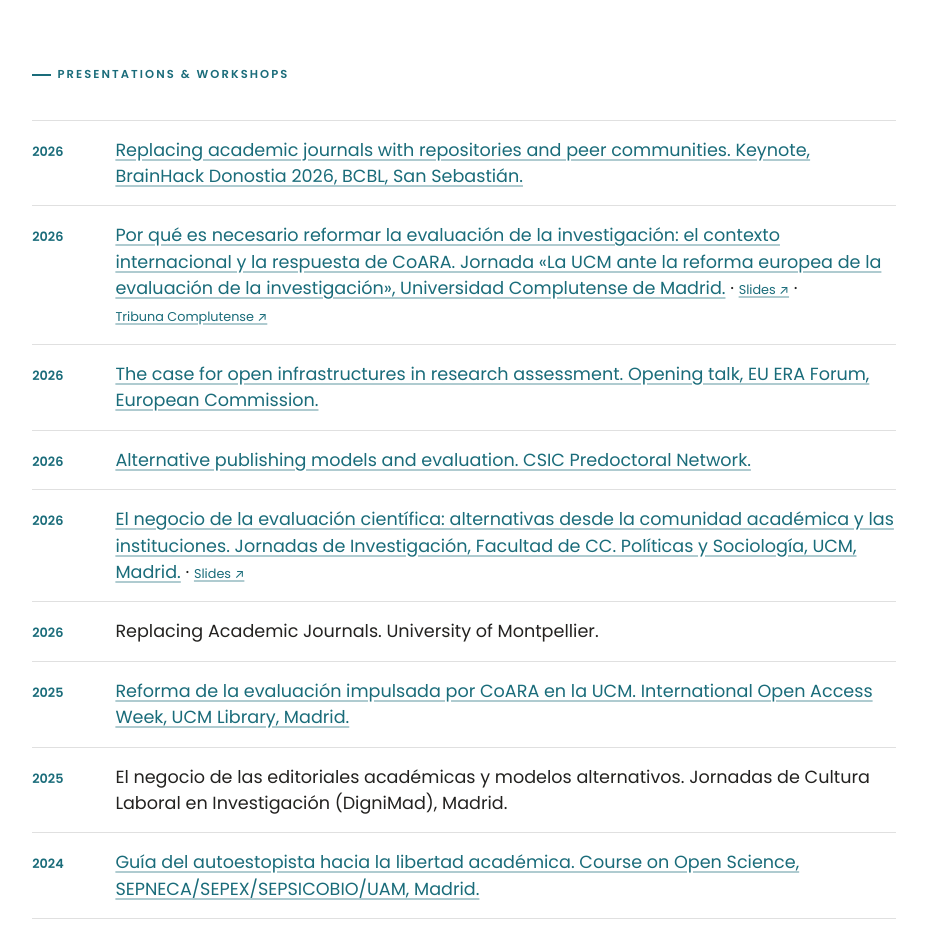
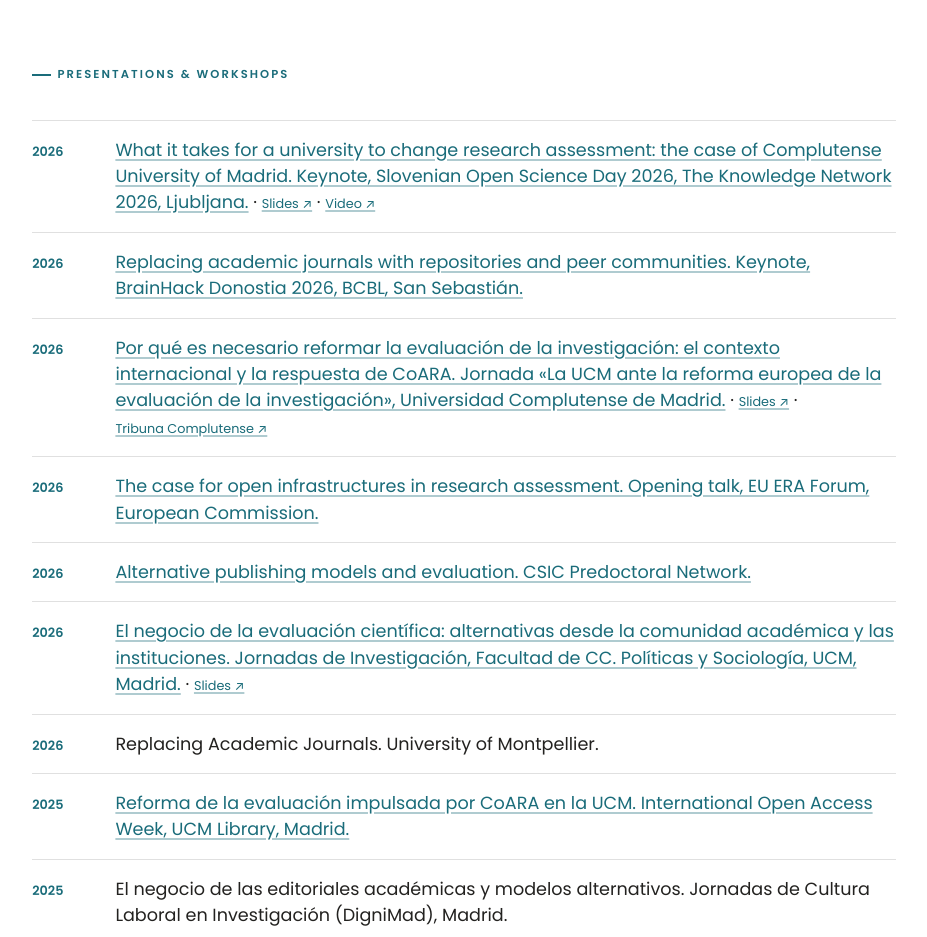
Before and after one commit to Open-Scholar-info/Open-Scholar-info.github.io, an Astro site: page /resources in a window 1280 px wide. Shown: the part 1780-2717 px from the top of the page, without its empty margins (51-978 px from the left). Built offline with nearby package versions, Linux system fonts and the light colour scheme; Astro itself is replaced by a stand-in of ours.

Commit message:
feat: add Ljubljana talk

```diff
--- a/src/pages/resources.astro
+++ b/src/pages/resources.astro
@@ -18,6 +18,7 @@ const publications = [
 ];
 
 const talks = [
+  { year: '2026', text: 'What it takes for a university to change research assessment: the case of Complutense University of Madrid. Keynote, Slovenian Open Science Day 2026, The Knowledge Network 2026, Ljubljana.', href: 'https://pandelisperakakis.info/blog/open-science-day-ljubljana-2026.html', links: [{ label: 'Slides', href: 'https://pandelisperakakis.info/blog/assets/Ljubljana_OSD_Perakakis_2026-11-19.pdf' }, { label: 'Video', href: 'https://video.arnes.si/watch/3cpq3cm488d2' }] },
   { year: '2026', text: 'Replacing academic journals with repositories and peer communities. Keynote, BrainHack Donostia 2026, BCBL, San Sebastián.', href: 'https://pandelisperakakis.info/talks/brainhack-donostia-2026/' },
   { year: '2026', text: 'Por qué es necesario reformar la evaluación de la investigación: el contexto internacional y la respuesta de CoARA. Jornada «La UCM ante la reforma europea de la evaluación de la investigación», Universidad Complutense de Madrid.', href: 'https://pandelisperakakis.info/blog/jornada-coara-ucm-2026.html', links: [{ label: 'Slides', href: 'https://pandelisperakakis.info/blog/assets/CoARA_UCM_Pandelis_2026-10-29.pdf' }, { label: 'Tribuna Complutense', href: 'https://tribuna.ucm.es/news/la-universidad-complutense-plan-accion-coara' }] },
   { year: '2026', text: 'The case for open infrastructures in research assessment. Opening talk, EU ERA Forum, European Commission.', href: 'https://pandelisperakakis.info/talks/era-forum-2026/' },
```
